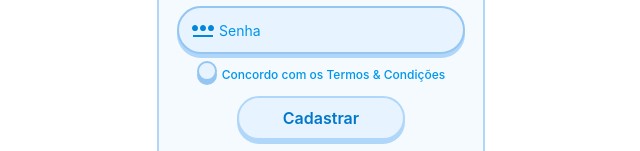
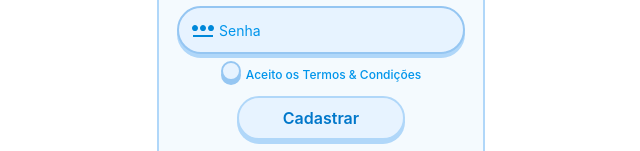
Before and after one commit to LELE-REPAIRS/lele-repairs-ui-v2, a React (Vite) app: page /cadastro in a window 1280 px wide. Shown: the part 426-577 px from the top of the page, without its empty margins (319-959 px from the left). Built offline with nearby package versions, Linux system fonts and the light colour scheme.

Commit message:
Adicionado componente Checkmark.

```diff
--- a/src/routes/Login/index.tsx
+++ b/src/routes/Login/index.tsx
@@ -1,6 +1,7 @@
 import { Link } from "react-router-dom";
 import Input from "../../components/Globais/Input";
 import Logo from "../../components/Globais/Logo";
+import Checkmark from "../../components/Globais/Checkmark";
 
 function Login(){
 
@@ -16,11 +17,8 @@ function Login(){
                 <form className="w-72h-full flex flex-col items-center gap-3" action="/assistentes" method="get">
                   <Input icon="bg-icon-email" classname={'w-72 h-12 p-3 pl-10 font-normal text-sm box-border rounded-full border-2 border-color_7 bg-color_3 focus:outline-color_9 drop-shadow-row placeholder-color_9 text-color_9'} type="email" placeholder="E-mail" name={"txtEmail"} id={'email'} required={true}/>
                   <Input icon="bg-icon-password" classname={'w-72 h-12 p-3 pl-10 font-normal text-sm box-border rounded-full border-2 border-color_7 bg-color_3 focus:outline-color_9 drop-shadow-row placeholder-color_9 text-color_9'} type="password" placeholder="Senha" name={"txtSenha"} id={'senha'} minlength={8} maxlength={16} required={true}/>
-                  <label className="checkbox">Lembrar senha
-                    <input type="checkbox" id="forgot-password" name="forgot-password"/>
-                    <span className="checkmark"></span>
-                  </label>
-                  <button className="flex items-center justify-center gap-2.5 h-11 px-11 rounded-full border-2 border-color_6 bg-color_3 shadow-button font-semibold text-color_11 cursor-pointer hover:bg-color_4"id="button-submit" type="submit">Entrar</button>
+                  <Checkmark name={'forgot-password'} id={'forgot-password'} required={false} value={'Lembrar senha'}/>
+                  <button className="flex items-center justify-center gap-2.5 h-11 px-11 rounded-full border-2 border-color_6 bg-color_3 shadow-button font-semibold text-color_11 cursor-pointer hover:bg-color_4" id="button-submit" type="submit">Entrar</button>
                   <Link className="font-normal leading-normal text-xs underline text-color_9" to="/forgot-password">Esqueci a senha?</Link>
                   <Link className="font-normal leading-normal text-xs underline text-color_9" to="/cadastro">Primeiro acesso?</Link>
                   <div className="h-8 justify-start items-center inline-flex">
--- a/src/routes/Register/index.tsx
+++ b/src/routes/Register/index.tsx
@@ -1,6 +1,7 @@
 import { Link } from "react-router-dom";
 import Input from "../../components/Globais/Input";
 import Logo from "../../components/Globais/Logo";
+import Checkmark from "../../components/Globais/Checkmark";
 
 function Login(){
 
@@ -18,10 +19,7 @@ function Login(){
                   <Input icon="bg-icon-document" classname={'w-72 h-12 p-3 pl-10 font-normal text-sm box-border rounded-full border-2 border-color_7 bg-color_3 focus:outline-color_9 drop-shadow-row placeholder-color_9 text-color_9'} type="text" placeholder="CPF" name={"txtCPF"} id={'cpf'} minlength={11} maxlength={11} required={true}/>
                   <Input icon="bg-icon-email" classname={'w-72 h-12 p-3 pl-10 font-normal text-sm box-border rounded-full border-2 border-color_7 bg-color_3 focus:outline-color_9 drop-shadow-row placeholder-color_9 text-color_9'} type="email" placeholder="E-mail" name={"txtEmail"} id={'email'} required={true}/>
                   <Input icon="bg-icon-password" classname={'w-72 h-12 p-3 pl-10 font-normal text-sm box-border rounded-full border-2 border-color_7 bg-color_3 focus:outline-color_9 drop-shadow-row placeholder-color_9 text-color_9'} type="password" placeholder="Senha" name={"txtSenha"} id={'senha'} minlength={8} maxlength={16} required={true}/>
-                  <label className="checkbox">Concordo com os Termos & Condições
-                  <input type="checkbox" id="forgot-password" name="forgot-password"/>
-                  <span className="checkmark"></span>
-                  </label>
+                  <Checkmark name={'tos'} id={'tos'} required={true} value={'Aceito os Termos & Condições'}/>
                   <button className="flex items-center justify-center gap-2.5 h-11 px-11 rounded-full border-2 border-color_6 bg-color_3 shadow-button font-semibold text-color_11 cursor-pointer hover:bg-color_4"id="button-submit" type="submit">Cadastrar</button>
                   <Link className="font-normal leading-normal text-xs underline text-color_9" to="/">Já tenho cadastro {'>'}</Link>
                 </form>
```
